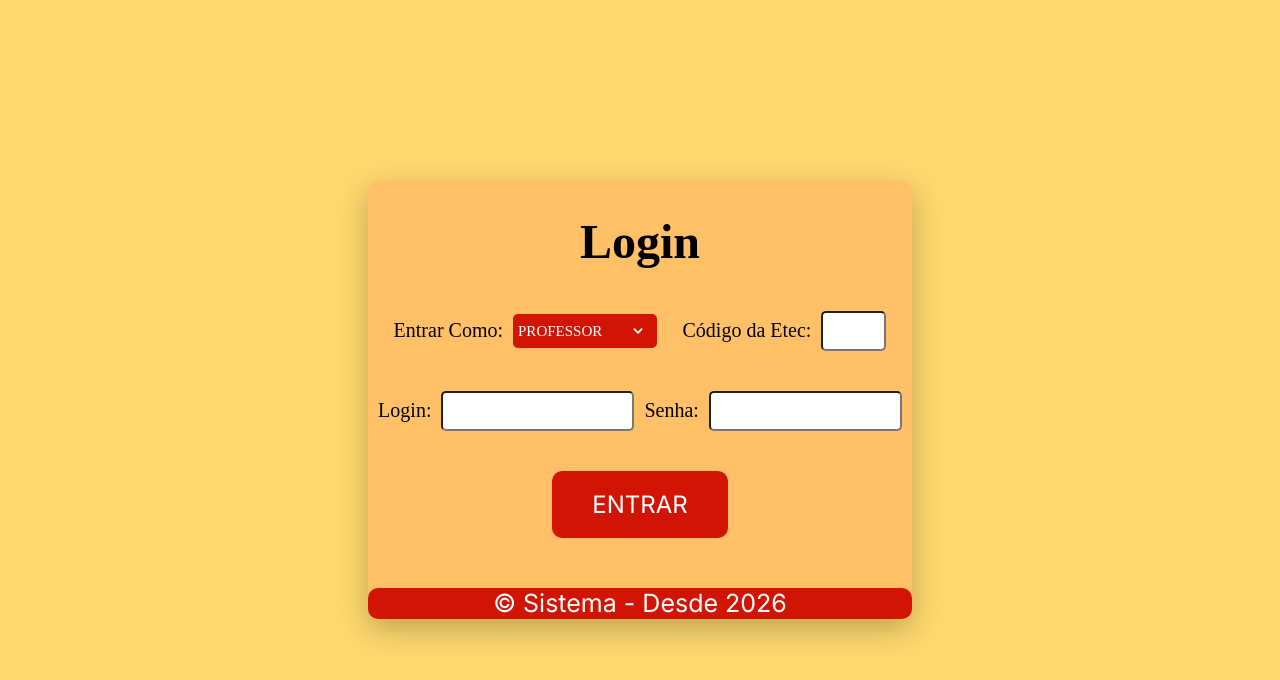
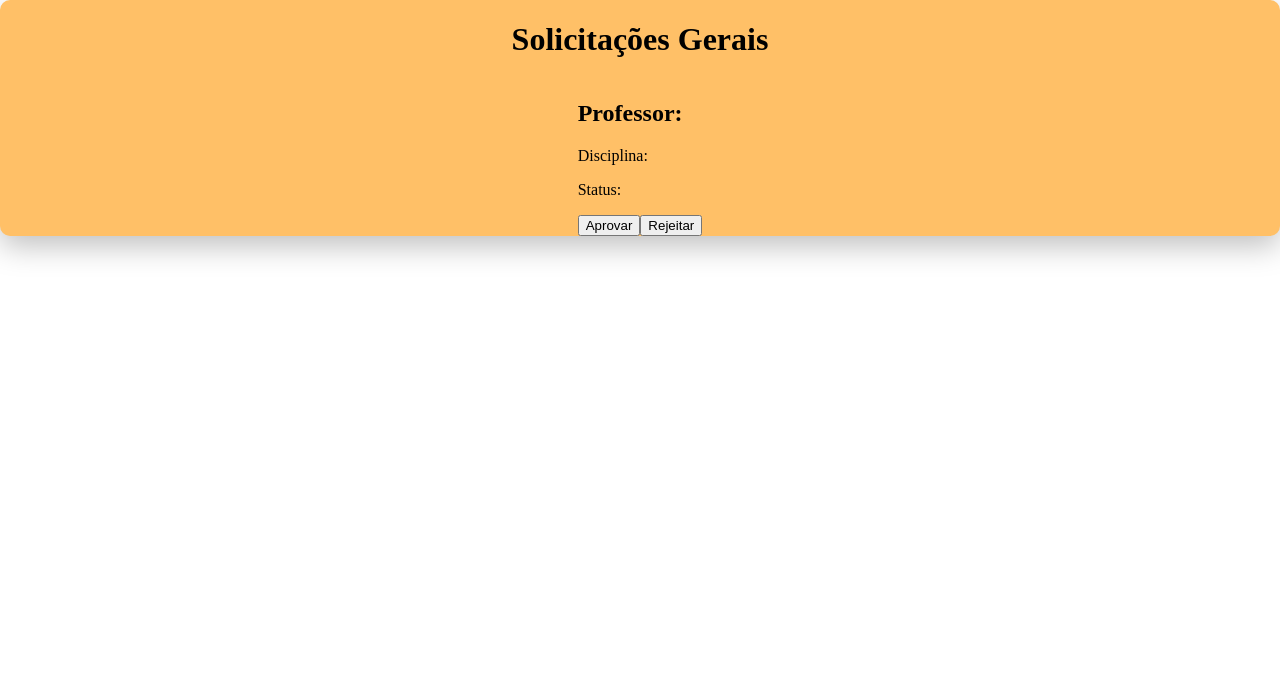
Before and after one commit to Vitin-19/sistema_rh, a React (Vite) app: page / in a window 1280 px wide. Shown: the top 680 px of the page. Built offline with nearby package versions, Linux system fonts and the light colour scheme; a web font is replaced by a local one.

Commit message:
update SolicitacaoResponsavel

```diff
--- a/src/App.css
+++ b/src/App.css
@@ -1,5 +1,5 @@
 @import "./styles/loginScreen.css";
-
+@import "./styles/SolicitacaoResponsavelScreen.css";
 .background{
     background-color: #FFD86E;
     display: flex;
--- a/src/App.jsx
+++ b/src/App.jsx
@@ -2,6 +2,7 @@ import { useState } from 'react'
 import { BrowserRouter, Routes, Route } from "react-router-dom"
 import './App.css'
 import LoginScreen from './screens/LoginScreen';
+import SolicitacaoResponsavelScreen from './screens/SolicitacaoResponsavelScreen';
 
 function App() {
   const [count, setCount] = useState(0)
@@ -9,7 +10,7 @@ function App() {
   return (
     <BrowserRouter>
       <Routes>
-        <Route path='/' element={<LoginScreen/>}/>
+        <Route path='/' element={<SolicitacaoResponsavelScreen/>}/>
       </Routes>
     </BrowserRouter>
   )
--- a/src/components/LoginContainer.jsx
+++ b/src/components/LoginContainer.jsx
@@ -1,5 +1,6 @@
 import { useState } from "react";
 import "../App.css";
+
 
 const LoginContainer = () => {
   const [email, setEmail] = useState("");
--- a/src/components/SolicitacaoResponsavelContainer.jsx
+++ b/src/components/SolicitacaoResponsavelContainer.jsx
@@ -1,27 +1,26 @@
 import { useState } from "react";
 import "../App.css";
-import "../styles/SolicitacaoResponsavelContainer.css";
+
 const SolicitacaoResponsavelContainer = () => {
     const [nomeProfessor, setNome] = useState("");
-}
-
+    const [nomeDisciplina, setDisciplina] = useState("");
+    const [solicitacaoStatus, setStatus] = useState("");
     return (
-    <div className="solicitacaoResponsavelContainer">
-        <header className="title">
+        <div className="RespSolicContainer">
+            <header>
                 <h1>Solicitações Gerais</h1>
             </header>
-
-        <section className="solicitacaoResponsavelSection">
-            <div className="solicitacaoResponsavelCard">
+            <section>
+                <div>
                     <h2>Professor: {nomeProfessor}</h2>
-                <p>Disciplina: Matemática</p>
-                <p>Motivo: Solicitação de material didático</p>
-                <p>Status: Pendente</p>
-                <button className="approveButton">Aprovar</button>
-                <button className="rejectButton">Rejeitar</button>
+                    <p>Disciplina: {nomeDisciplina}</p>
+                    <p>Status: {solicitacaoStatus}</p>
+                    <button>Aprovar</button>
+                    <button>Rejeitar</button>
                 </div>
             </section>
         </div>
-    )
+    );
+};
 
 export default SolicitacaoResponsavelContainer;
--- a/src/screens/SolicitacaoResponsavelScreen.jsx
+++ b/src/screens/SolicitacaoResponsavelScreen.jsx
@@ -0,0 +1,15 @@
+
+import "../App.css"
+import SolicitacaoResponsavelContainer from "../components/SolicitacaoResponsavelContainer";
+
+const SolicitacaoResponsavelScreen = () => {
+
+
+    return(
+        <div className="background">
+            <SolicitacaoResponsavelContainer/>
+        </div>
+    )
+}
+
+export default SolicitacaoResponsavelContainer;
--- a/src/styles/SolicitacaoResponsavelScreen.css
+++ b/src/styles/SolicitacaoResponsavelScreen.css
@@ -1,37 +1,8 @@
-.estilizacao-solicitacao-responsavel-screen {
+.RespSolicContainer {
+  background-color: #ffc067;
   display: flex;
   flex-direction: column;
   align-items: center;
-  padding: 20px;
+  border-radius: 10px;
+  box-shadow: 0 10px 30px rgba(0, 0, 0, 0.25);
 }
-.solicitacao-responsavel-screen h1 {
-  font-size: 24px;
-  margin-bottom: 20px;
-}
-.solicitacao-responsavel-screen form {
-  display: flex;
-  flex-direction: column;
-  width: 100%;
-  max-width: 400px;
-}
-.solicitacao-responsavel-screen label {
-  margin-bottom: 5px;
-  font-weight: bold;
-}
-.solicitacao-responsavel-screen input {
-  padding: 10px;
-  margin-bottom: 15px;
-  border: 1px solid #ccc;
-  border-radius: 4px;
-}
-.solicitacao-responsavel-screen button {
-  padding: 10px;
-  background-color: #4CAF50;
-  color: white;
-  border: none;
-  border-radius: 4px;
-  cursor: pointer;
-}
-.solicitacao-responsavel-screen button:hover {
-  background-color: #45a049;
-}
```
Also changed, not shown: src/components/SolicitacaoResponsavelCard.jsx (added). Lines whose indentation alone changed are shown as unchanged.
